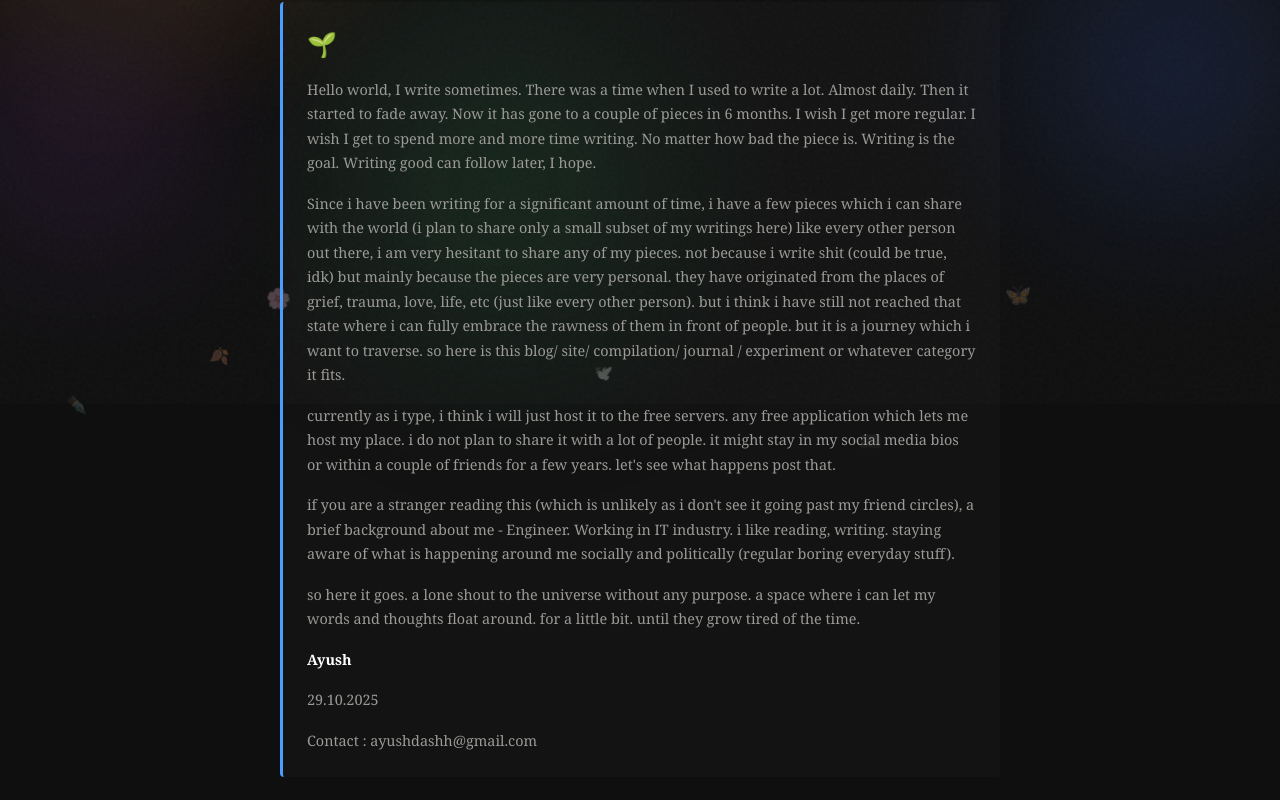
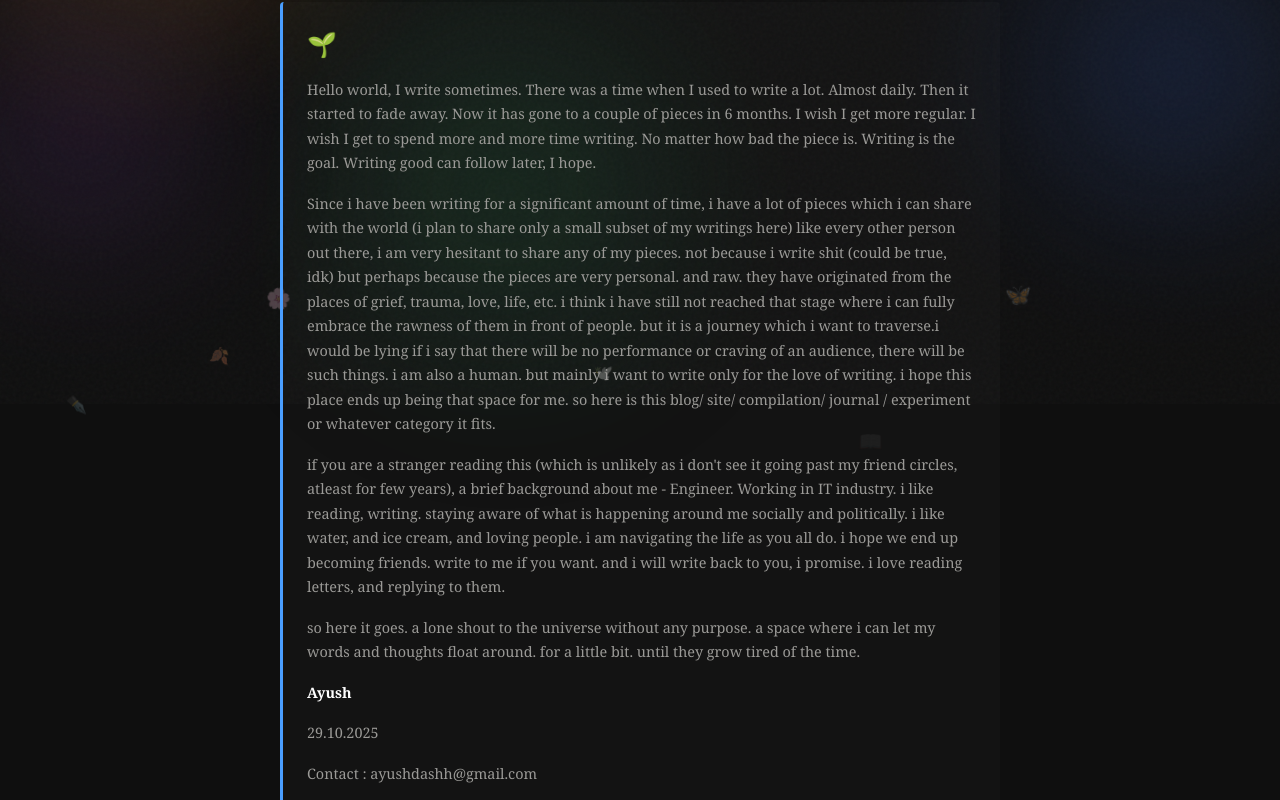
Before and after one commit to helloayushanand/ayush-writes, a Next.js app: page / in a window 1280 px wide. Shown: the part 396-1196 px from the top of the page. Built offline with nearby package versions, Linux system fonts and the light colour scheme.

Commit message:
content changes

```diff
--- a/app/page.tsx
+++ b/app/page.tsx
@@ -57,13 +57,10 @@ export default function Home() {
             Hello world, I write sometimes. There was a time when I used to write a lot. Almost daily. Then it started to fade away. Now it has gone to a couple of pieces in 6 months. I wish I get more regular. I wish I get to spend more and more time writing. No matter how bad the piece is. Writing is the goal. Writing good can follow later, I hope.
           </p>
           <p>
-            Since i have been writing for a significant amount of time, i have a few pieces which i can share with the world (i plan to share only a small subset of my writings here) like every other person out there, i am very hesitant to share any of my pieces. not because i write shit (could be true, idk) but mainly because the pieces are very personal. they have originated from the places of grief, trauma, love, life, etc (just like every other person). but i think i have still not reached that state where i can fully embrace the rawness of them in front of people. but it is a journey which i want to traverse. so here is this blog/ site/ compilation/ journal / experiment or whatever category it fits.
+            Since i have been writing for a significant amount of time, i have a lot of pieces which i can share with the world (i plan to share only a small subset of my writings here) like every other person out there, i am very hesitant to share any of my pieces. not because i write shit (could be true, idk) but perhaps because the pieces are very personal. and raw. they have originated from the places of grief, trauma, love, life, etc. i think i have still not reached that stage where i can fully embrace the rawness of them in front of people. but it is a journey which i want to traverse.i would be lying if i say that there will be no performance or craving of an audience, there will be such things. i am also a human. but mainly i want to write only for the love of writing. i hope this place ends up being that space for me. so here is this blog/ site/ compilation/ journal / experiment or whatever category it fits.
           </p>
           <p>
-            currently as i type, i think i will just host it to the free servers. any free application which lets me host my place. i do not plan to share it with a lot of people. it might stay in my social media bios or within a couple of friends for a few years. let's see what happens post that.
-          </p>
-          <p>
-            if you are a stranger reading this (which is unlikely as i don't see it going past my friend circles), a brief background about me - Engineer. Working in IT industry. i like reading, writing. staying aware of what is happening around me socially and politically (regular boring everyday stuff).
+            if you are a stranger reading this (which is unlikely as i don't see it going past my friend circles, atleast for few years), a brief background about me - Engineer. Working in IT industry. i like reading, writing. staying aware of what is happening around me socially and politically. i like water, and ice cream, and loving people. i am navigating the life as you all do. i hope we end up becoming friends. write to me if you want. and i will write back to you, i promise. i love reading letters, and replying to them.
           </p>
           <p>
             so here it goes. a lone shout to the universe without any purpose. a space where i can let my words and thoughts float around. for a little bit. until they grow tired of the time.
--- a/content/hindi/poetry/asambhav.md
+++ b/content/hindi/poetry/asambhav.md
@@ -4,12 +4,12 @@ date: "2022-09-08"
 slug: "asambhav"
 ---
 
-पेड़ों की टहनियां अब नहीं गिरती सड़कों पर
-हवाएं पत्तों को उड़ा कर अब नहीं ले जाती,
+पेड़ों की टहनियाँ अब नहीं गिरतीं सड़कों पर
+हवाएँ पत्तों को उड़ा कर अब नहीं ले जातीं,
 फल नहीं गिरते अब वृक्षों से
 सूरज नहीं मिटाता अब अंधकार।
 
-हां मुझे भी लगता था कि इन सब घटनाओं का
+हाँ मुझे भी लगता था कि इन सब घटनाओं का
 ना घटना असंभव है।
 
 पर फिर एक दिन हम दोनो अलग हो गए।
```
Also changed, not shown: 1 other file (tests, documents, lock files or other folders).
